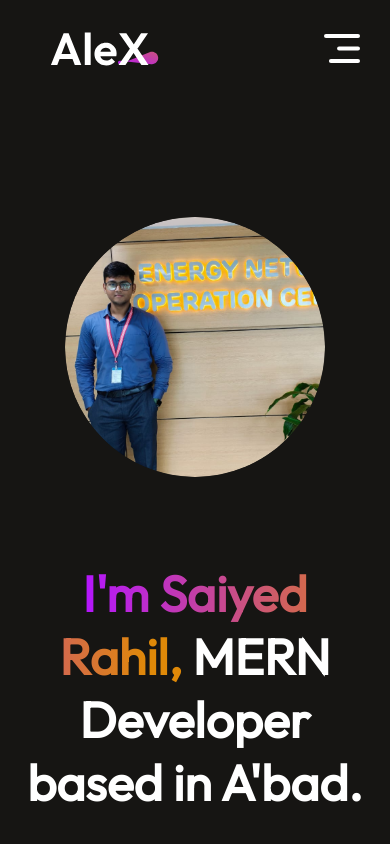
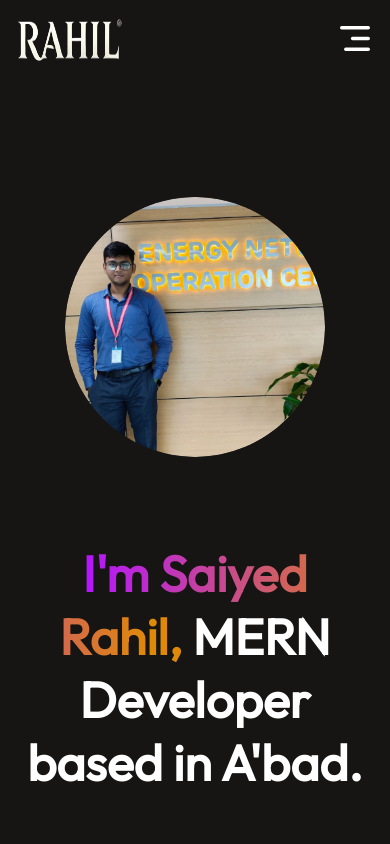
Before and after one commit to rahilsaiyed1711/portfolio-react, a React (Vite) app: page / in a window 390 px wide. Shown: the top 844 px of the page. Built offline with nearby package versions, Linux system fonts and the light colour scheme.

Commit message:
updated code with latest changes

```diff
--- a/src/Components/About/About.css
+++ b/src/Components/About/About.css
@@ -42,7 +42,13 @@
 .about-left img {
     height: 538px;
     width: 500;
+    border-radius: 10px;
+    animation: bounce 2s infinite alternate;
 }
+@keyframes bounce {
+    from { transform: translateY(0); }
+    to { transform: translateY(-10px); }
+  }
 
 .about-para {
     display: flex;
--- a/src/Components/Footer/Footer.css
+++ b/src/Components/Footer/Footer.css
@@ -53,6 +53,10 @@ gap: 35px;
     transform: scale(1.1);
     transition: 0.3s;
 }
+.logor{
+    height: 57px;
+    width: 109px;
+}
 /*bottom*/
 
 .Footer-bottom{
--- a/src/Components/Footer/Footer.jsx
+++ b/src/Components/Footer/Footer.jsx
@@ -1,14 +1,14 @@
 import React from 'react'
 import './Footer.css'
-import fl from '../../assets/footer_logo.svg'
+import fl from '../../assets/logor.png'
 import ui from '../../assets/user_icon.svg'
 const Footer = () => {
     return (
         <div className='Footer'>
             <div className='Footer-top'>
                 <div className='Footer-top-left'>
-                    <img src={fl} />
-                    <p>lorem kjndincksncdn jksncoinjasoicmaklmckla jdiownmlkdanmkcniuna ckacnz, ckjn clmcjbnjskc</p>
+                    <img className='logor' src={fl} />
+                    <p>"Mastering the MERN stack opens doors to endless possibilities, from crafting real-time chat apps to building entire e-commerce platforms. With a knack for complex features like JWT authentication, admin panels, and seamless API integrations." </p>
                 </div>
                 <div className='Footer-top-right'>
                     <div className='footer-email-input'>
--- a/src/Components/Navbar/Navbar.css
+++ b/src/Components/Navbar/Navbar.css
@@ -4,7 +4,10 @@
     justify-content: space-between;
     margin: 20px 170px;
 }
-
+.navbar .logor{
+    height: 57px;
+    width: 109px;
+}
 .nav-menu {
     display: flex;
     align-items: center;
@@ -95,3 +98,49 @@
     }
 
 }
+
+@media (max-width: 390px) {
+    .navbar {
+        margin: 10px 15px; /* Reduced margin for smaller devices */
+    }
+
+    .nav-connect {
+        display: none;
+    }
+
+    .nav-mob-open {
+        display: block;
+        position: fixed;
+        right: 20px;
+        width: 30px; /* Adjusted size for smaller screens */
+    }
+
+    .nav-mob-close {
+        display: block;
+        position: absolute;
+        top: 20px;
+        left: 280px;
+        width: 25px; /* Adjusted size for smaller screens */
+    }
+
+    .nav-menu {
+        position: fixed;
+        flex-direction: column;
+        align-items: start;
+        top: 0;
+        gap: 20px;
+        background-color: #1f0016;
+        width: 300px; /* Reduced width for smaller devices */
+        height: 100%;
+        z-index: 2;
+        transition: right 0.5s;
+        right: -300px;
+    }
+
+    .nav-menu li {
+        font-size: 24px; /* Adjusted font size for smaller devices */
+        padding-left: 70px; /* Adjusted padding for smaller screens */
+        flex-direction: row;
+        gap: 15px;
+    }
+}
--- a/src/Components/Navbar/Navbar.jsx
+++ b/src/Components/Navbar/Navbar.jsx
@@ -1,6 +1,6 @@
 import React, { useRef, useState } from 'react'
 import './Navbar.css'
-import logo from '../../assets/logo.svg'
+import logo from '../../assets/logor.png'
 import underline from '../../assets/nav_underline.svg'
 import AnchorLink from 'react-anchor-link-smooth-scroll'
 import mo from '../../assets/menu_open.svg'
@@ -15,9 +15,10 @@ const Navbar = () => {
     const closeMenu=()=>{
         menuRef.current.style.right='-350px';
     }
+
     return (
         <div className='navbar'>
-            <img src={logo} alt='no img' />
+            <img className='logor' src={logo} alt='no img' />
             <img src={mo} alt='no img' onClick={openMenu} className='nav-mob-open'/>
 
             <ul ref={menuRef} className='nav-menu'>
```
Also changed, not shown: src/assets/logor.png (added).
